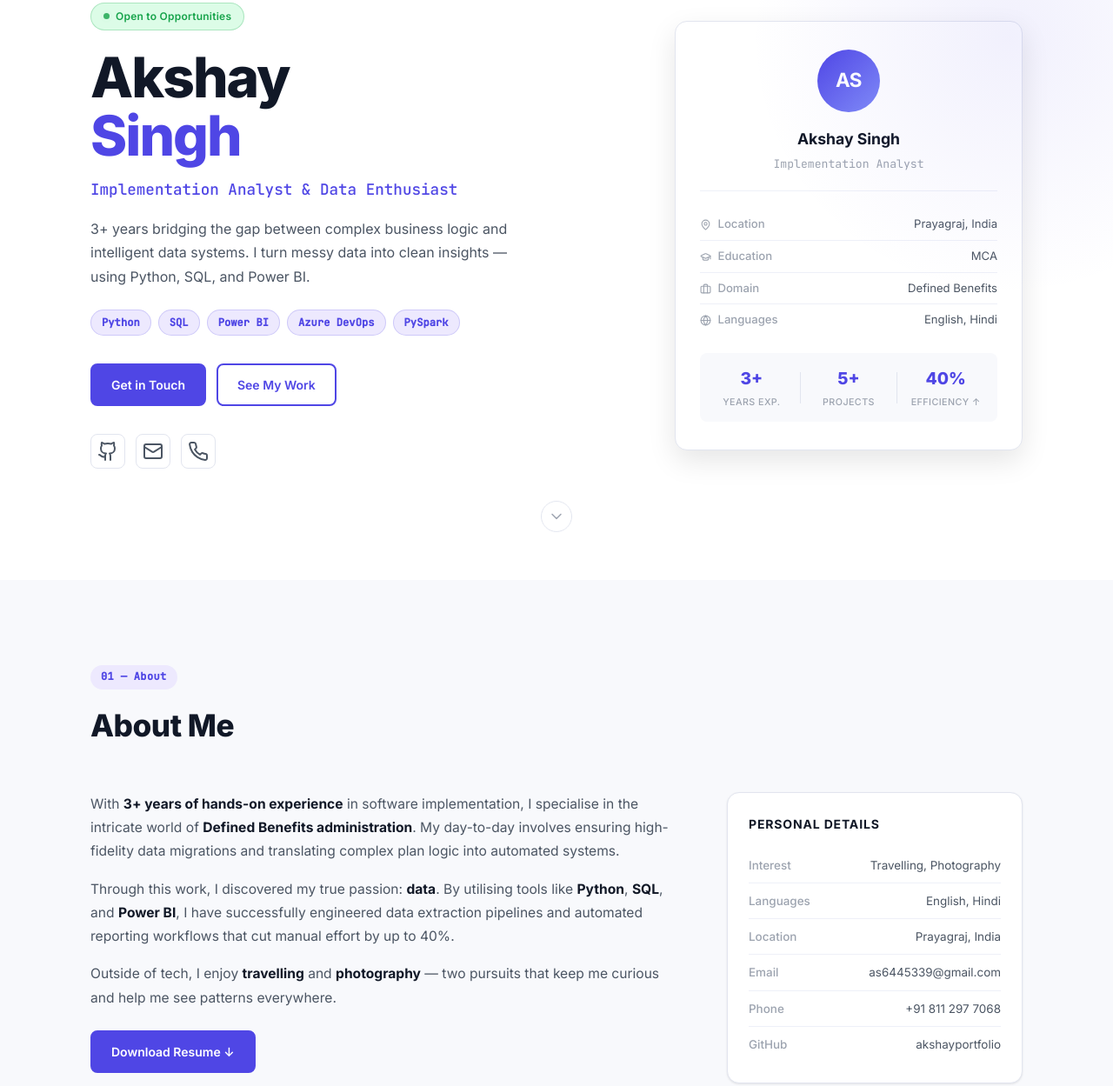
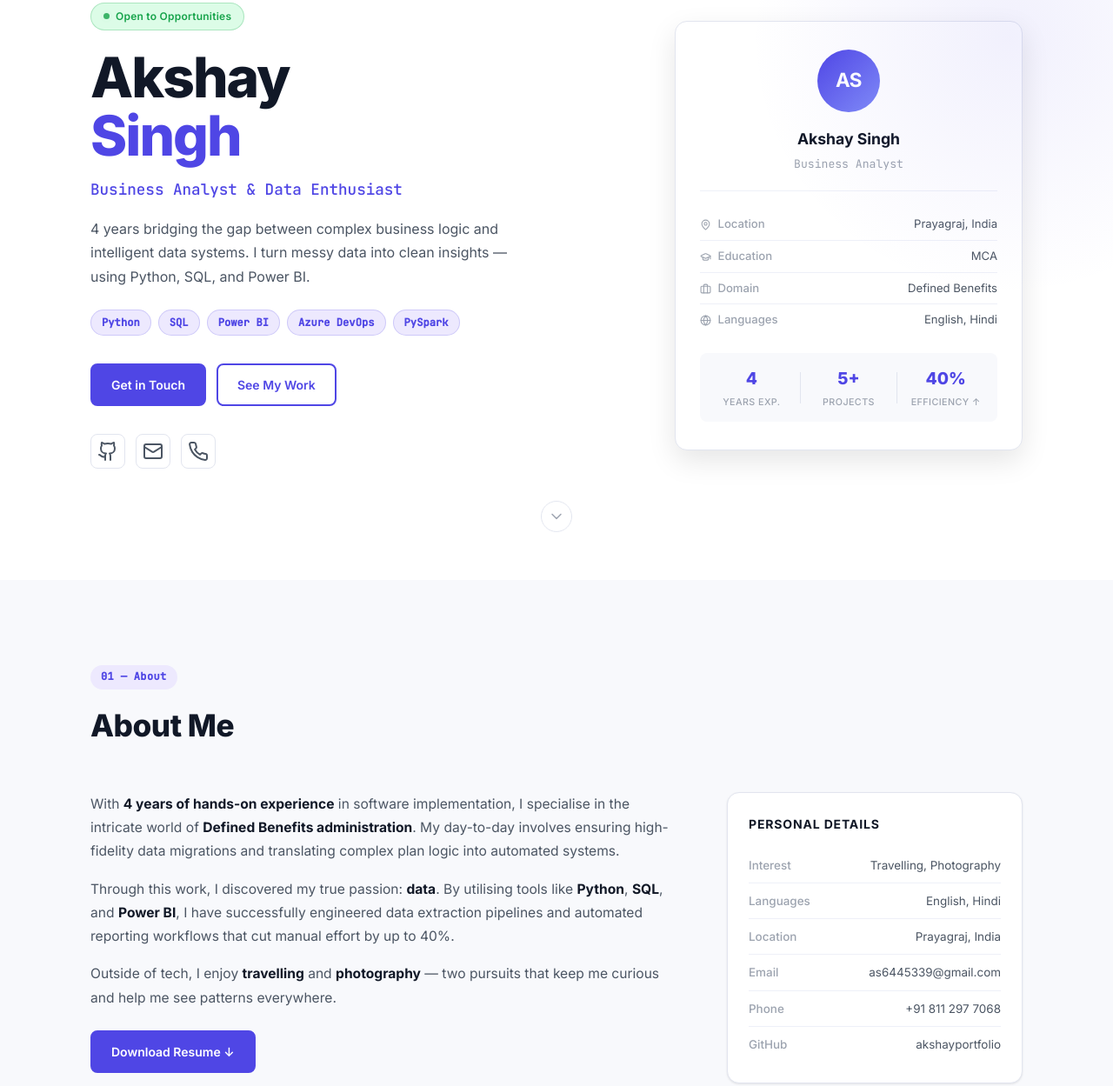
Before and after one commit to akshayportfolio/akshayportfolio.github.io, a plain HTML site: page index.html in a window 1280 px wide. Shown: the part 143-1392 px from the top of the page at 87% size. Drawn offline with nearby package versions, Linux system fonts and the light colour scheme.

Commit message:
Update job titles and experience years in index.html

```diff
--- a/index.html
+++ b/index.html
@@ -48,9 +48,9 @@
           </span>
         </div>
         <h1 class="hero__name">Akshay<br/><span class="accent">Singh</span></h1>
-        <p class="hero__title">Implementation Analyst &amp; Data Enthusiast</p>
+        <p class="hero__title">Business Analyst &amp; Data Enthusiast</p>
         <p class="hero__bio">
-          3+ years bridging the gap between complex business logic and intelligent data systems.
+          4 years bridging the gap between complex business logic and intelligent data systems.
           I turn messy data into clean insights — using Python, SQL, and Power BI.
         </p>
         <div class="hero__pills">
@@ -93,7 +93,7 @@
         <div class="hero__profile-card">
           <div class="profile-avatar">AS</div>
           <h3>Akshay Singh</h3>
-          <p>Implementation Analyst</p>
+          <p>Business Analyst</p>
           <div class="profile-divider"></div>
           <div class="profile-info">
             <div class="profile-info__row">
@@ -115,7 +115,7 @@
           </div>
           <div class="profile-stats">
             <div class="profile-stat">
-              <span class="profile-stat__num">3+</span>
+              <span class="profile-stat__num">4</span>
               <span class="profile-stat__label">Years Exp.</span>
             </div>
             <div class="profile-stat__divider"></div>
@@ -147,7 +147,7 @@
       <div class="about__grid">
         <div class="about__text">
           <p>
-            With <strong>3+ years of hands-on experience</strong> in software implementation,
+            With <strong>4 years of hands-on experience</strong> in software implementation,
             I specialise in the intricate world of <strong>Defined Benefits administration</strong>.
             My day-to-day involves ensuring high-fidelity data migrations and translating complex
             plan logic into automated systems.
@@ -302,7 +302,7 @@
           <div class="timeline__card">
             <div class="timeline__card-head">
               <div>
-                <h3 class="timeline__role">Implementations Analyst</h3>
+                <h3 class="timeline__role">Business Analyst</h3>
                 <p class="timeline__company">
                   <a href="https://www.telus.com/en/digital" target="_blank" rel="noopener">TELUS Digital Solutions</a>
                 </p>
```
